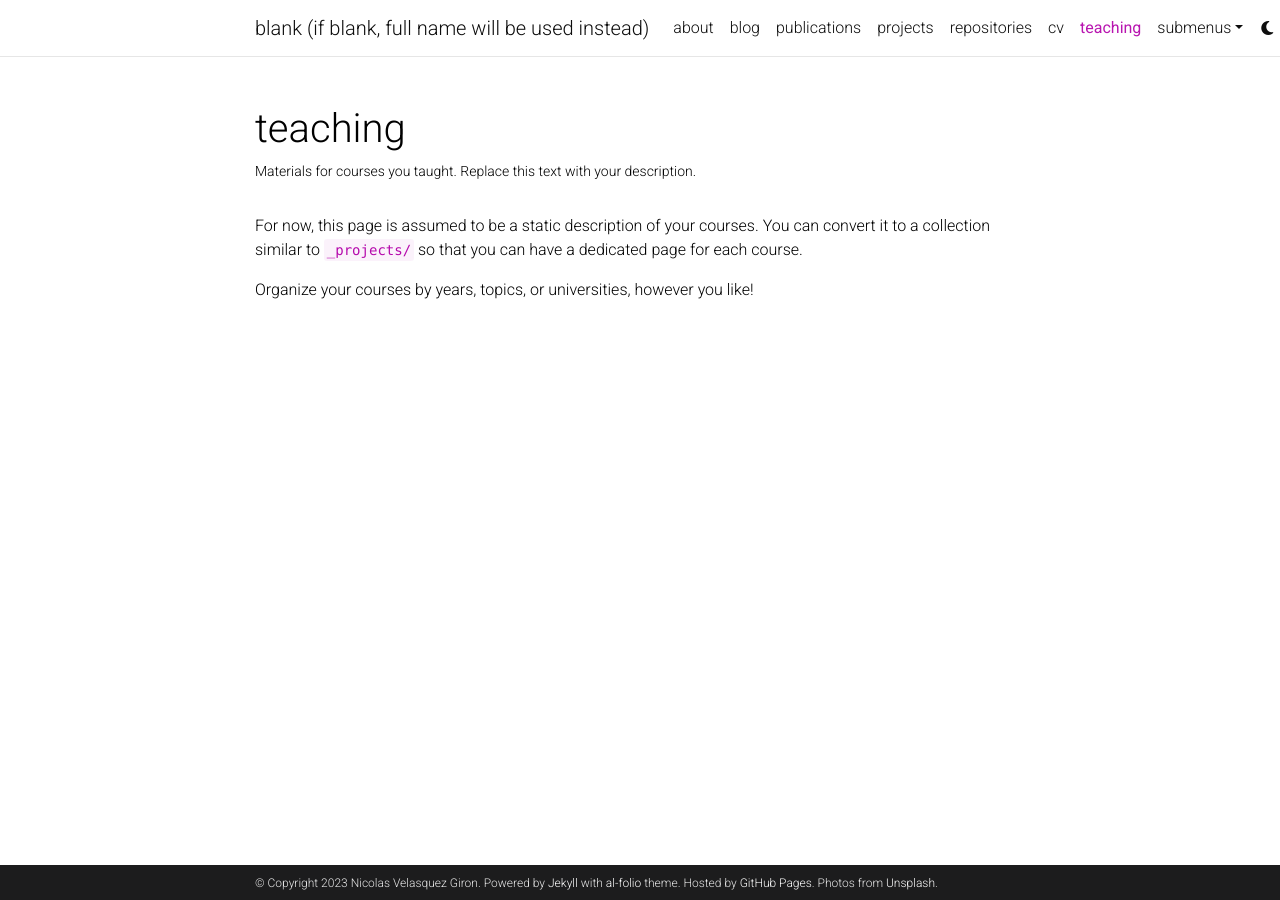
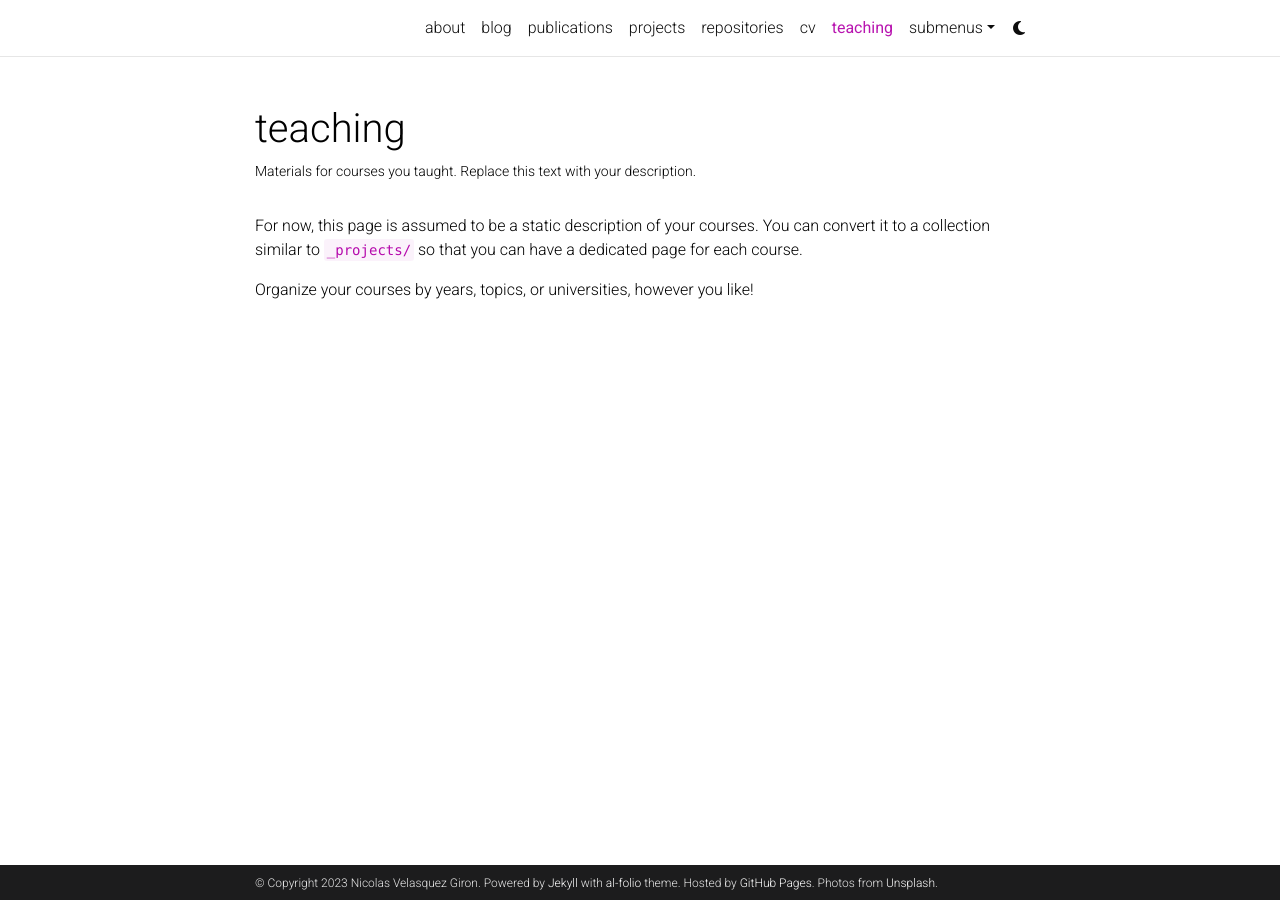
Before and after one commit to nicolas998/nicolas998.github.io, a Jekyll site: the page built from _pages/teaching.md, in a window 1280 px wide. Built offline with Jekyll 4.4.1, drawn with Linux system fonts in a browser that asks for light colours; comment, search, counter and statistics services are not loaded; a style sheet for code colours, icons or effects is not loaded; part of the change alters nothing that is shown.

Commit message:
add something

```diff
--- a/_config.yml
+++ b/_config.yml
@@ -2,7 +2,7 @@
 # Site settings
 # -----------------------------------------------------------------------------
 
-title: blank (if blank, full name will be used instead)
+title: #blank (if blank, full name will be used instead)
 first_name: Nicolas
 middle_name:
 last_name: Velasquez Giron
@@ -71,7 +71,7 @@ og_image: # The site-wide (default for all links) Open Graph preview image
 # Social integration
 # -----------------------------------------------------------------------------
 
-github_username: # your GitHub user name
+github_username: nicolas998 # your GitHub user name
 gitlab_username: # your GitLab user name
 twitter_username: # your Twitter handle
 mastodon_username: # your mastodon instance+username in the format instance.tld/@username
@@ -80,7 +80,7 @@ telegram_username: # your Telegram user name
 scholar_userid: # your Google Scholar ID
 semanticscholar_id: # your Semantic Scholar ID
 whatsapp_number: # your WhatsApp number (full phone number in international format. Omit any zeroes, brackets, or dashes when adding the phone number in international format.)
-orcid_id: # your ORCID ID
+orcid_id: 0000-0001-8207-5492 # your ORCID ID
 medium_username: # your Medium username
 quora_username: # your Quora username
 publons_id: # your ID on Publons
```
